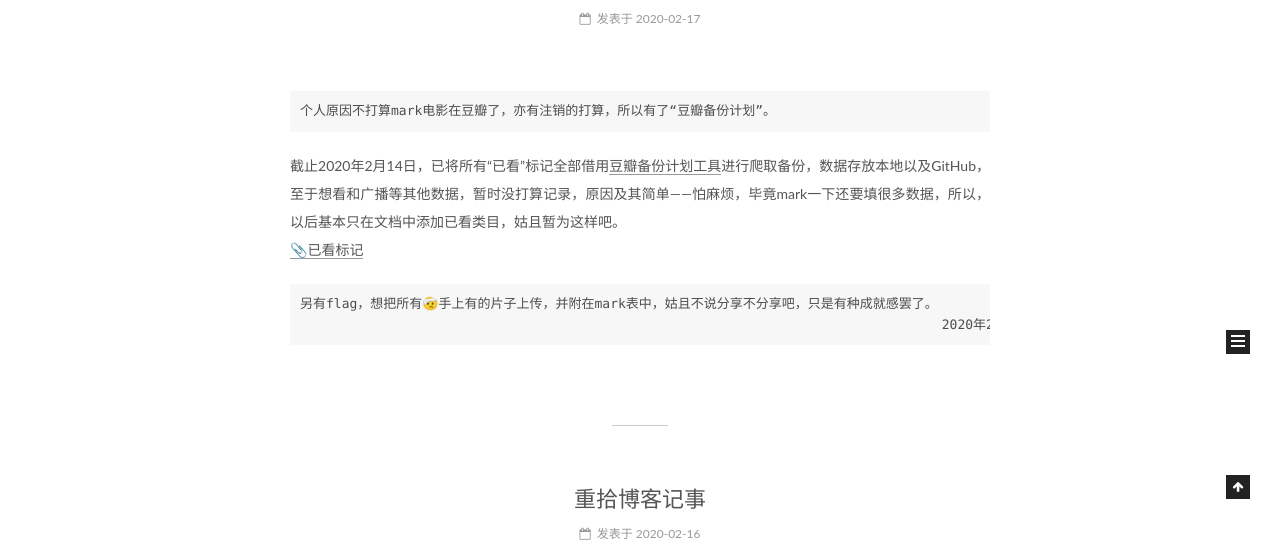
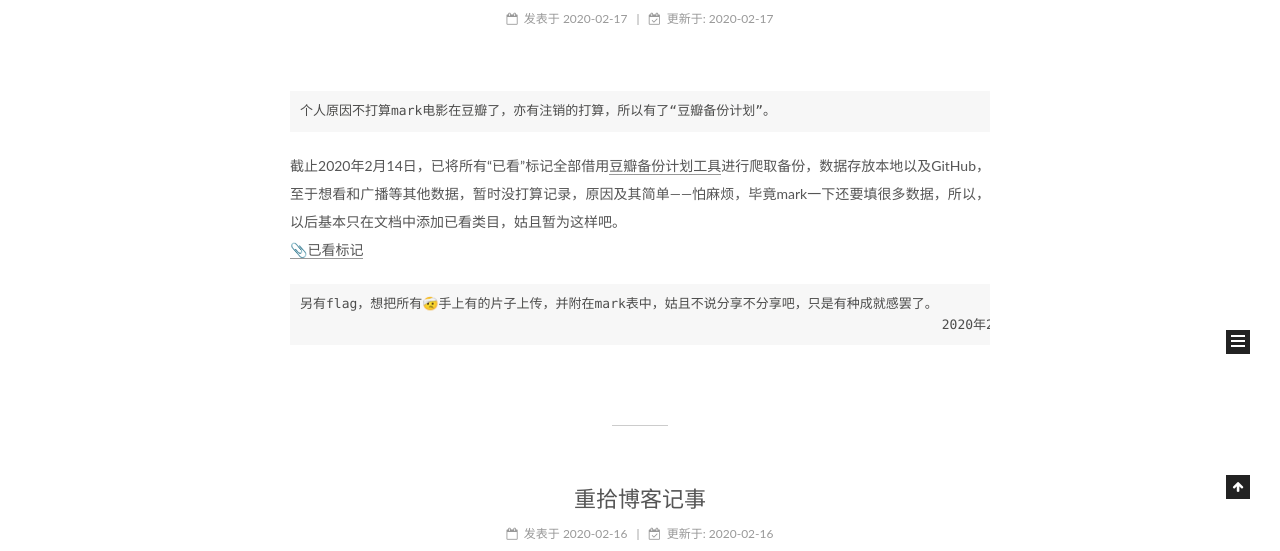
Before and after one commit to jst36160409/jst36160409.github.io, a plain HTML site: page index.html in a window 1280 px wide. Shown: the part 401-952 px from the top of the page. Drawn offline with Linux system fonts and the light colour scheme.

Commit message:
Site updated: 2020-02-17 13:11:55

```diff
--- a/css/main.css
+++ b/css/main.css
@@ -1838,7 +1838,7 @@ pre .javascript .function {
   width: 4px;
   height: 4px;
   border-radius: 50%;
-  background: #ffff08;
+  background: #b87a54;
 }
 .links-of-blogroll {
   font-size: 13px;
--- a/index.html
+++ b/index.html
@@ -267,7 +267,19 @@
 
 
 
+              <span class="post-meta-divider">|</span>
 
+
+
+              <span class="post-meta-item-icon">
+                <i class="fa fa-calendar-check-o"></i>
+              </span>
+
+                <span class="post-meta-item-text">更新于&#58;</span>
+
+              <time title="更新于" itemprop="dateModified" datetime="2020-02-17T12:37:27+08:00">
+                2020-02-17
+              </time>
 
           </span>
 
@@ -388,7 +400,19 @@
 
 
 
+              <span class="post-meta-divider">|</span>
 
+
+
+              <span class="post-meta-item-icon">
+                <i class="fa fa-calendar-check-o"></i>
+              </span>
+
+                <span class="post-meta-item-text">更新于&#58;</span>
+
+              <time title="更新于" itemprop="dateModified" datetime="2020-02-16T02:58:42+08:00">
+                2020-02-16
+              </time>
 
           </span>
 
```
Also changed, not shown: 2020/02/16/hello-world/index.html (+12 -0 lines), 2020/02/17/豆瓣备份计划/index.html (+12 -0 lines).
